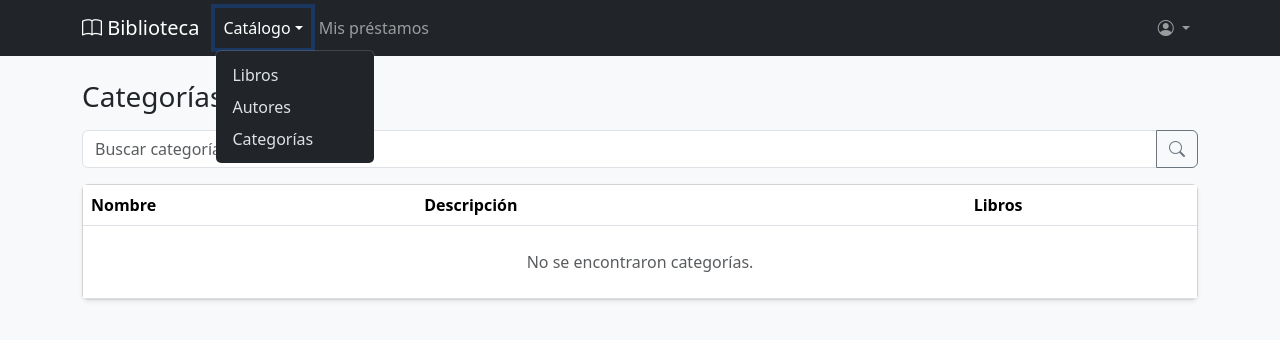
After one commit to alexisNahu/biblioteca_derecho, a Django app: page /catalogo/categorias/ in a window 1280 px wide, after a click on "Catálogo". The commit adds this page. Shown: the top 340 px of the page. Run offline with Django 5.2, Linux system fonts and the light colour scheme; the visitor is signed in with stand-in values (Sample User, id 1); data comes from the database, SQL or seed files in the repository; data that the repository does not hold is empty.

Commit message:
ABM de autores y categorías

```diff
--- /dev/null
+++ b/catalogo/templates/catalogo/categoria_list.html
@@ -0,0 +1,41 @@
+{% extends "base.html" %}
+
+{% block titulo %}Categorías{% endblock %}
+
+{% block contenido %}
+<div class="d-flex justify-content-between align-items-center mb-3">
+  <h1 class="h3 mb-0">Categorías</h1>
+  {% if "catalogo.gestionar" in permisos %}
+  <a href="{% url 'catalogo:categoria_nueva' %}" class="btn btn-primary"><i class="bi bi-plus-lg"></i> Nueva categoría</a>
+  {% endif %}
+</div>
+
+{% include "core/_buscador.html" with placeholder="Buscar categoría" %}
+
+<div class="card shadow-sm">
+  <div class="table-responsive">
+    <table class="table table-hover mb-0 align-middle">
+      <thead><tr><th>Nombre</th><th>Descripción</th><th class="text-center">Libros</th><th></th></tr></thead>
+      <tbody>
+      {% for categoria in categoria_list %}
+        <tr>
+          <td>{{ categoria.nombre }}</td>
+          <td class="text-body-secondary">{{ categoria.descripcion }}</td>
+          <td class="text-center"><a href="{% url 'catalogo:libro_lista' %}?categoria={{ categoria.pk }}">{{ categoria.total_libros }}</a></td>
+          <td class="text-end text-nowrap">
+            {% if "catalogo.gestionar" in permisos %}
+            <a href="{% url 'catalogo:categoria_editar' categoria.pk %}" class="btn btn-sm btn-outline-secondary" title="Editar"><i class="bi bi-pencil"></i></a>
+            <a href="{% url 'catalogo:categoria_borrar' categoria.pk %}" class="btn btn-sm btn-outline-danger" title="Borrar"><i class="bi bi-trash"></i></a>
+            {% endif %}
+          </td>
+        </tr>
+      {% empty %}
+        <tr><td colspan="4" class="text-center text-body-secondary py-4">No se encontraron categorías.</td></tr>
+      {% endfor %}
+      </tbody>
+    </table>
+  </div>
+</div>
+
+<div class="mt-3">{% include "core/_paginacion.html" %}</div>
+{% endblock %}
--- a/catalogo/urls.py
+++ b/catalogo/urls.py
@@ -13,4 +13,12 @@ urlpatterns = [
     path("libros/<int:libro_pk>/ejemplares/nuevo/", views.EjemplarCreateView.as_view(), name="ejemplar_nuevo"),
     path("ejemplares/<int:pk>/editar/", views.EjemplarUpdateView.as_view(), name="ejemplar_editar"),
     path("ejemplares/<int:pk>/borrar/", views.EjemplarDeleteView.as_view(), name="ejemplar_borrar"),
+    path("autores/", views.AutorListView.as_view(), name="autor_lista"),
+    path("autores/nuevo/", views.AutorCreateView.as_view(), name="autor_nuevo"),
+    path("autores/<int:pk>/editar/", views.AutorUpdateView.as_view(), name="autor_editar"),
+    path("autores/<int:pk>/borrar/", views.AutorDeleteView.as_view(), name="autor_borrar"),
+    path("categorias/", views.CategoriaListView.as_view(), name="categoria_lista"),
+    path("categorias/nueva/", views.CategoriaCreateView.as_view(), name="categoria_nueva"),
+    path("categorias/<int:pk>/editar/", views.CategoriaUpdateView.as_view(), name="categoria_editar"),
+    path("categorias/<int:pk>/borrar/", views.CategoriaDeleteView.as_view(), name="categoria_borrar"),
 ]
--- a/catalogo/views.py
+++ b/catalogo/views.py
@@ -99,6 +99,82 @@ class LibroDeleteView(PermisoRequeridoMixin, BorrarView):
 
 # Autores
 
+class AutorListView(PermisoRequeridoMixin, ListView):
+    model = Autor
+    paginate_by = 30
+
+    def get_queryset(self):
+        qs = Autor.objects.annotate(total_libros=Count("libros")).order_by("apellido", "nombre")
+        q = self.request.GET.get("q", "").strip()
+        if q:
+            qs = qs.filter(Q(nombre__icontains=q) | Q(apellido__icontains=q))
+        return qs
+
+
+class AutorCreateView(PermisoRequeridoMixin, FormularioMixin, CreateView):
+    permiso = GESTIONAR_CATALOGO
+    model = Autor
+    form_class = AutorForm
+    titulo = "Nuevo autor"
+    success_url = reverse_lazy("catalogo:autor_lista")
+    success_message = "Autor «%(nombre)s %(apellido)s» creado."
+
+
+class AutorUpdateView(PermisoRequeridoMixin, FormularioMixin, UpdateView):
+    permiso = GESTIONAR_CATALOGO
+    model = Autor
+    form_class = AutorForm
+    titulo = "Editar autor"
+    success_url = reverse_lazy("catalogo:autor_lista")
+    success_message = "Autor «%(nombre)s %(apellido)s» actualizado."
+
+
+class AutorDeleteView(PermisoRequeridoMixin, BorrarView):
+    permiso = GESTIONAR_CATALOGO
+    model = Autor
+    success_url = reverse_lazy("catalogo:autor_lista")
+
+
+# Categorías
+
+class CategoriaListView(PermisoRequeridoMixin, ListView):
+    model = Categoria
+    paginate_by = 30
+
+    def get_queryset(self):
+        qs = Categoria.objects.annotate(total_libros=Count("libros")).order_by("nombre")
+        q = self.request.GET.get("q", "").strip()
+        if q:
+            qs = qs.filter(nombre__icontains=q)
+        return qs
+
+
+class CategoriaCreateView(PermisoRequeridoMixin, FormularioMixin, CreateView):
+    permiso = GESTIONAR_CATALOGO
+    model = Categoria
+    form_class = CategoriaForm
+    titulo = "Nueva categoría"
+    success_url = reverse_lazy("catalogo:categoria_lista")
+    success_message = "Categoría «%(nombre)s» creada."
+
+
+class CategoriaUpdateView(PermisoRequeridoMixin, FormularioMixin, UpdateView):
+    permiso = GESTIONAR_CATALOGO
+    model = Categoria
+    form_class = CategoriaForm
+    titulo = "Editar categoría"
+    success_url = reverse_lazy("catalogo:categoria_lista")
+    success_message = "Categoría «%(nombre)s» actualizada."
+
+
+class CategoriaDeleteView(PermisoRequeridoMixin, BorrarView):
+    permiso = GESTIONAR_CATALOGO
+    model = Categoria
+    success_url = reverse_lazy("catalogo:categoria_lista")
+
+
+# Ejemplares
+
 class EjemplarCreateView(PermisoRequeridoMixin, FormularioMixin, CreateView):
     permiso = GESTIONAR_CATALOGO
     model = Ejemplar
--- a/templates/base.html
+++ b/templates/base.html
@@ -21,6 +21,8 @@
           <a class="nav-link dropdown-toggle" href="#" data-bs-toggle="dropdown">Catálogo</a>
           <ul class="dropdown-menu">
             <li><a class="dropdown-item" href="{% url 'catalogo:libro_lista' %}">Libros</a></li>
+            <li><a class="dropdown-item" href="{% url 'catalogo:autor_lista' %}">Autores</a></li>
+            <li><a class="dropdown-item" href="{% url 'catalogo:categoria_lista' %}">Categorías</a></li>
           </ul>
         </li>
         {% if "prestamos.gestionar" in permisos %}
```
Also changed, not shown: catalogo/templates/catalogo/autor_list.html (added, +41 -0 lines).
